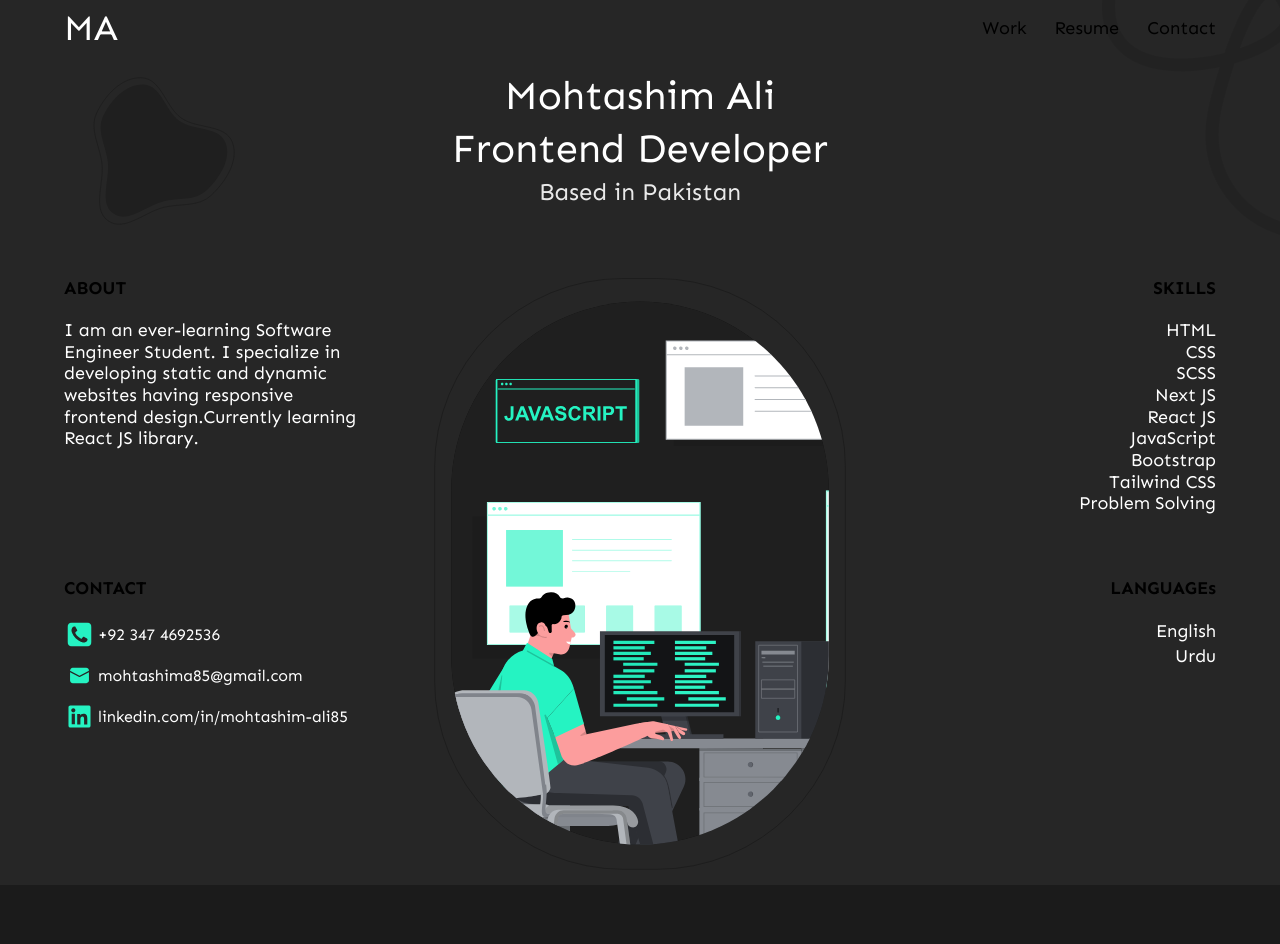
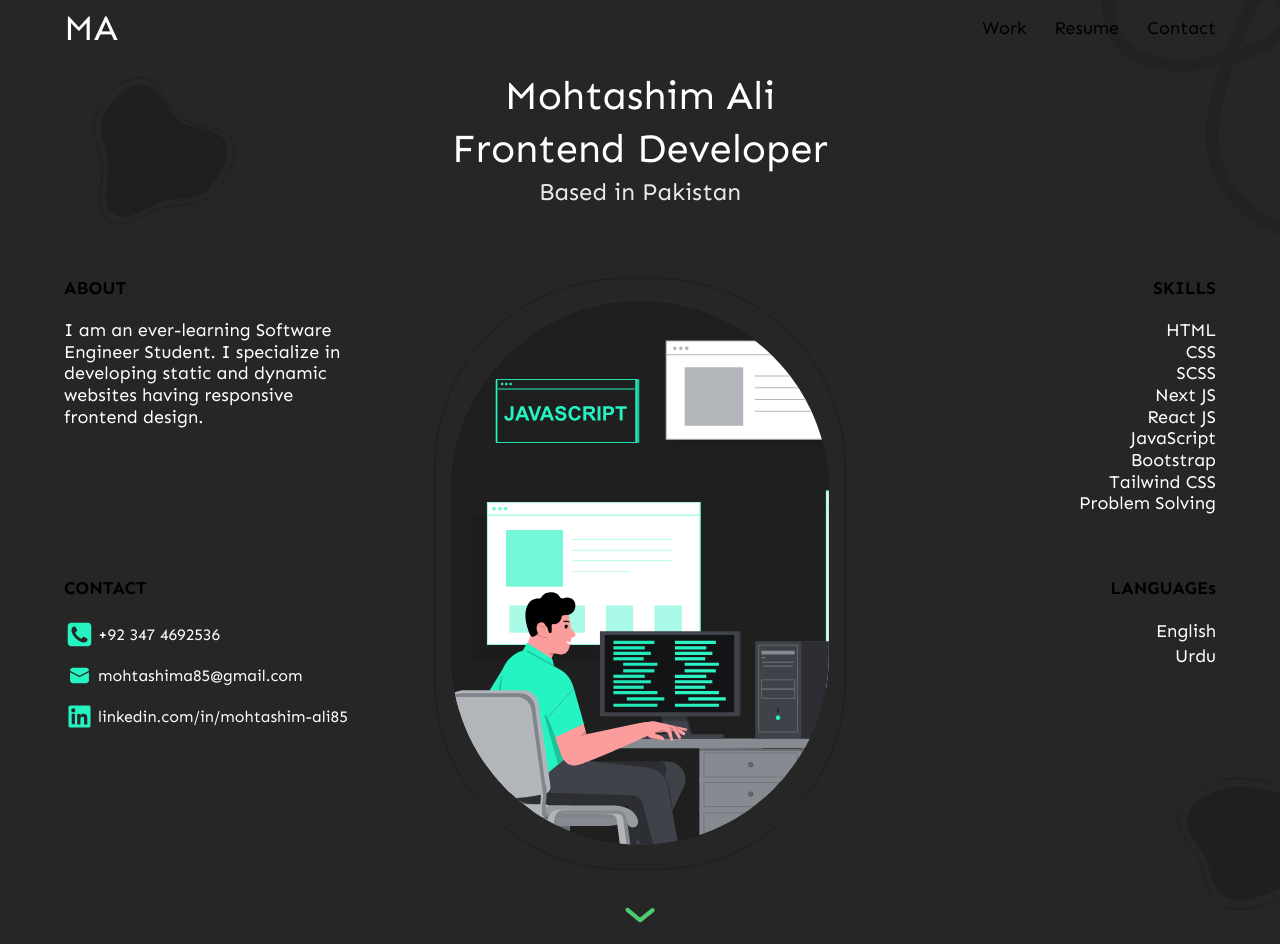
Before and after one commit to MohtashimAli85/portfolio, a Next.js app: page / in a window 1280 px wide. Shown: the top 944 px of the page. Built offline with nearby package versions, Linux system fonts and the light colour scheme.

Commit message:
wrapped grid div with another div

```diff
--- a/components/herosection/herosection.jsx
+++ b/components/herosection/herosection.jsx
@@ -4,10 +4,13 @@ import Skill from "./skill";
 import Contact from "./contact";
 import Lang from "./lang";
 import Image from "next/image";
+import BottomBlob from "../blobs/bottomblob";
 function HeroSection() {
   return (
-    <div className="grid grid-cols-[minmax(285px,_1fr)_minmax(480px,_1fr)_minmax(285px,_1fr)] gap-x-8 grid-rows-2 mx-3 sm:max-w-xl md:max-w-2xl lg:max-w-4xl xl:max-w-6xl 2xl:max-w-7xl sm:mx-auto py-2">
-      <About description="I am an ever-learning Software Engineer Student. I specialize in developing static and dynamic websites having responsive frontend design.Currently learning React JS library." />
+    <div className="hero-section relative">
+      <div className=" mx-3 sm:max-w-xl md:max-w-2xl lg:max-w-4xl xl:max-w-6xl 2xl:max-w-7xl sm:mx-auto py-2">
+        <div className="grid grid-cols-[minmax(285px,_1fr)_minmax(480px,_1fr)_minmax(285px,_1fr)] gap-x-8 grid-rows-2 ">
+          <About description="I am an ever-learning Software Engineer Student. I specialize in developing static and dynamic websites having responsive frontend design." />
           <div className="row-span-2 w-full">
             <Image
               src="/Center.svg"
@@ -51,6 +54,18 @@ function HeroSection() {
             ]}
           />
           <Lang langs={["English", "Urdu"]} />
+          <div className="col-span-3 justify-self-center mt-3">
+            <Image
+              src="/downward-arrow.svg"
+              width={50}
+              height={50}
+              alt="downward arrow icon"
+            />
+          </div>
+        </div>
+        <div className="bg-primary/20 h-1"></div>
+        <BottomBlob />
+      </div>
     </div>
   );
 }
```
Lines whose indentation alone changed are shown as unchanged.
